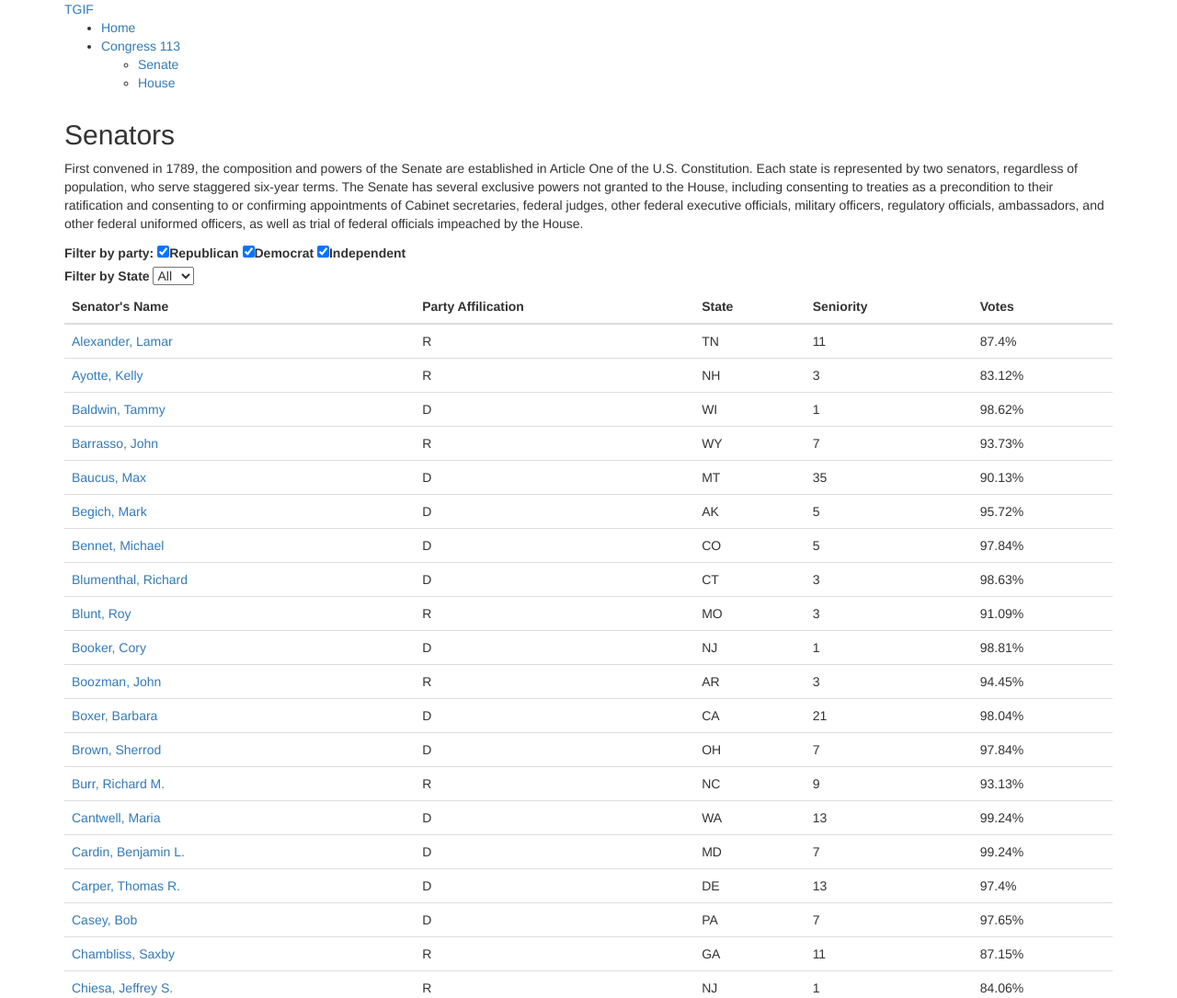
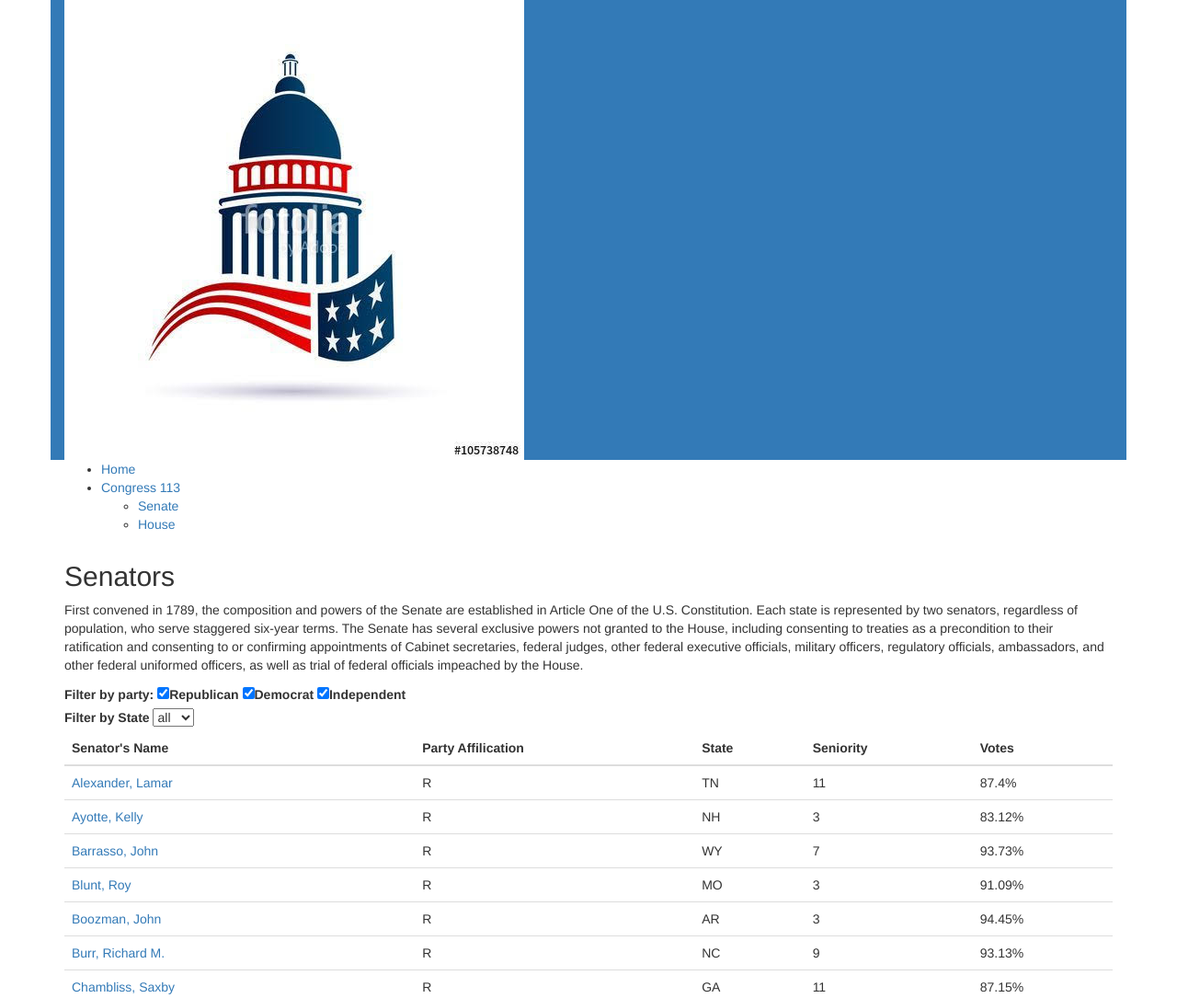
Before and after one commit to 21diego/mod2task1, a plain HTML site: page senate.html in a window 1280 px wide. Shown: the top 1085 px of the page at 92% size. Drawn offline with nearby package versions, Linux system fonts and the light colour scheme.

Commit message:
filtrado

```diff
--- a/js/main.js
+++ b/js/main.js
@@ -1,9 +1,10 @@
-function nullToString(input){
-    if(input == null){
-        return "";
+function changeString(stringIn, compare, replace){
+    if(stringIn == compare){
+        return replace;
     }
-    return input;
+    return stringIn;
 }
+
 
 let table = document.querySelector("#table-data");
 let tbody = document.querySelector("tbody");
@@ -11,20 +12,25 @@ let tbody = document.querySelector("tbody");
 let members = data.results[0].members;
 let states = [];
 
+function filtrar(){
+    tbody.innerHTML = "";
+    let partiesCheck=document.querySelectorAll(".parties:checked");
+    let select=document.querySelector("#states-select");
 
-
-members.forEach(member => {
+    partiesCheck.forEach(check =>
+        members.filter(member =>
+            member.party === check.value && (member.state === select.value || select.value === "all")).map(member => {
                 let row = tbody.insertRow(-1);
-    row.innerHTML = `<td><a href="${member.url} target="_blank">${member.last_name}, ${member.first_name} ${nullToString(member.middle_name)}</a></td>`
+                row.innerHTML = `<td><a href="${changeString(member.url,"","#")}" target="_blank">${member.last_name}, ${member.first_name} ${changeString(member.middle_name,null,"")}</a></td>`
                 +`<td>${member.party}</td><td>${member.state}</td><td>${member.seniority}`
                 +`<td>${member.votes_with_party_pct}%</td>`;
                 if(states.indexOf(member.state) == -1){
                     states.push(member.state);
                 }
-});
-
-let select = document.getElementById("states-select");
+            })
+            )
             let option;
+            select.innerHTML = "<option value='all'>all</option>";
             for(let i = 0; i < states.length; i++){
                 option = document.createElement("option");
                 option.setAttribute("value", states[i]);
@@ -32,8 +38,14 @@ for(let i = 0; i < states.length; i++){
                 select.appendChild(option);
             }
 
-console.log(document.querySelectorAll(".filtro"));
+        }
 
+
+        document.querySelector("#rep").addEventListener("click",filtrar);
+        document.querySelector("#dem").addEventListener("click",filtrar);
+        document.querySelector("#ind").addEventListener("click",filtrar);
+        document.querySelector("#states-select").addEventListener("change",filtrar);
+        filtrar();
 
         // Holaaa dieguitooo <]:{V
 
--- a/senate.html
+++ b/senate.html
@@ -9,11 +9,15 @@
 </head>
 
 <body>
+
+   <header>
+      <div class="container bg-primary">
+         <a href="index.html"><img src="img/logo-congress.jfif" alt="logo" class="w-25"></a>
+      </div>
+   </header>
    <nav class="container">
       <div>
-         <div>
-            <a href="#">TGIF</a>
-         </div>
+
          <ul >
             <li><a href="index.html">Home</a></li>
             <li >
@@ -28,10 +32,7 @@
    </nav>
 
 
-   <header>
-      <div>
-      </div>
-   </header>
+
    <!--Table container-->
    <div class="container m-2">
       <h2>Senators</h2>
@@ -40,13 +41,13 @@
          <fieldset>
             <label>Filter by party:</label>
             <label>
-               <input type="checkbox" value="R" class="parties" checked>Republican
+               <input type="checkbox" value="R" class="parties" id="rep" checked>Republican
             </label>
             <label>
-               <input type="checkbox" value="D" class="parties" checked>Democrat
+               <input type="checkbox" value="D" class="parties" id="dem" checked>Democrat
             </label>
             <label>
-               <input type="checkbox" value="I" class="parties" checked>Independent
+               <input type="checkbox" value="I" class="parties" id="ind" checked>Independent
             </label>
          </fieldset>
          <fieldset>
```
Also changed, not shown: house.html (+3 -3 lines), img/logo-congress.jfif (added). Lines whose indentation alone changed are shown as unchanged.
